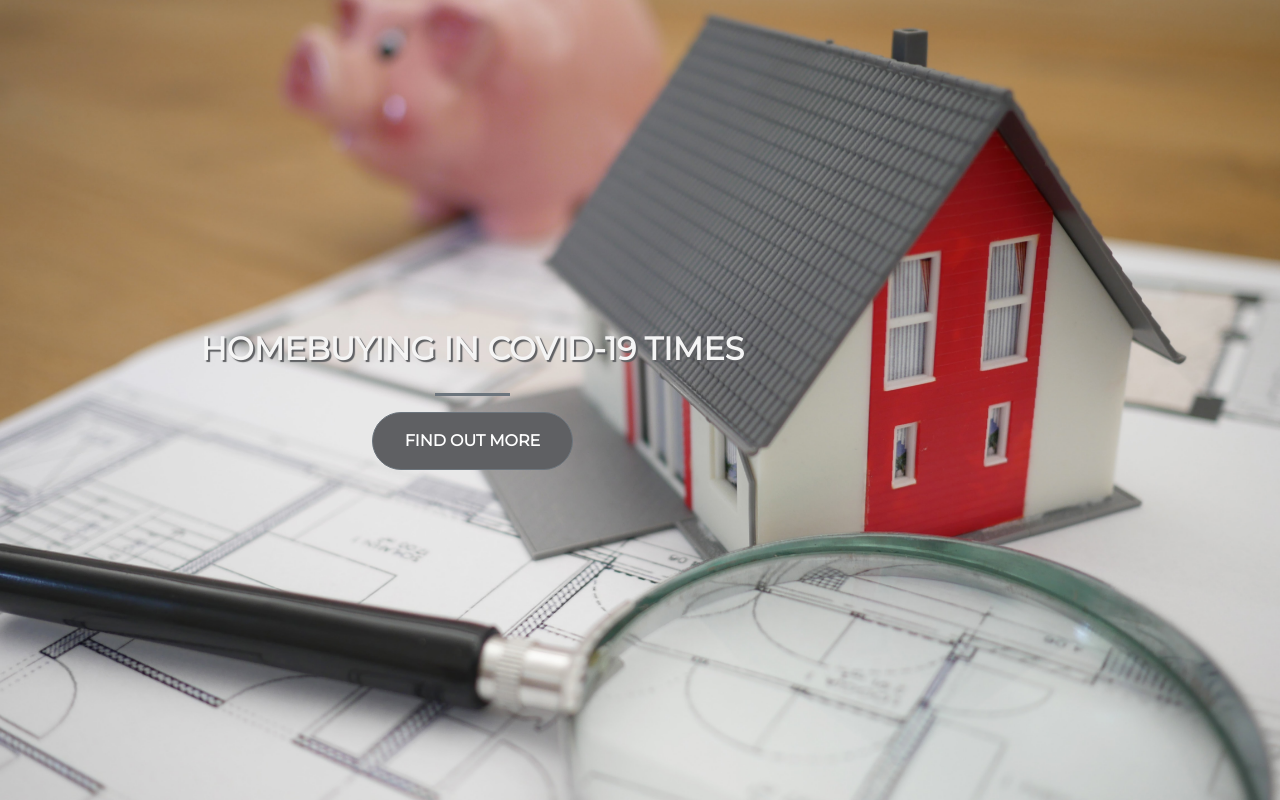
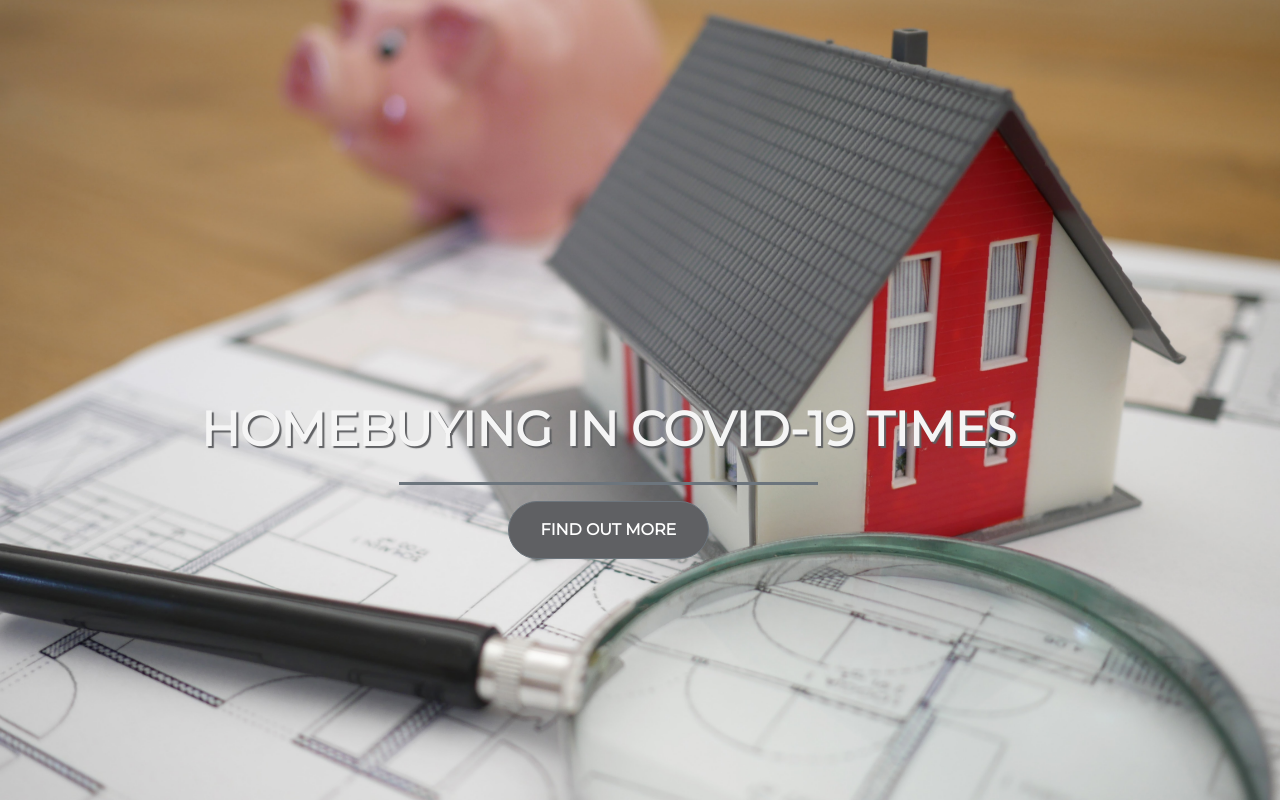
Before and after one commit to jlee8020/home-buying-landing, a plain HTML site: page index.html in a window 1280 px wide. Drawn offline with nearby package versions, Linux system fonts and the light colour scheme.

Commit message:
landing page complete

```diff
--- a/index.html
+++ b/index.html
@@ -6,12 +6,13 @@
     <link href="https://fonts.googleapis.com/css?family=Montserrat" rel="stylesheet">
     <link rel="stylesheet" href="https://stackpath.bootstrapcdn.com/bootstrap/4.3.1/css/bootstrap.min.css" integrity="sha384-ggOyR0iXCbMQv3Xipma34MD+dH/1fQ784/j6cY/iJTQUOhcWr7x9JvoRxT2MZw1T" crossorigin="anonymous">
     <link rel="stylesheet" type="text/css" href="style.css">
-    <title>Home Buyer</title>
+    <title>Home Buying</title>
   </head>
   <body>
     <div class="container d-flex align-items-center h-100">
       <div class="row">
       <header class="text-center col-12">
+        <div class="buffer col-12"></div>
         <h1 class="text-uppercase"><strong>Homebuying in COVID-19 Times</strong></h1>
       </header>
       <section class="text-center col-12">
--- a/style.css
+++ b/style.css
@@ -3,7 +3,7 @@ html {
   width: 100%;
   height: 100%;
   font-family: 'Montserrat', sans-serif;
-  background: url(bglanding.jpg) no-repeat center center fixed;
+  background: url(images/bglanding.jpg) no-repeat center center fixed;
   -webkit-background-size: cover;
   -moz-background-size: cover;
   -o-background-size: cover;
@@ -12,16 +12,18 @@ html {
 }
 
 h1{
-  font-size: 2rem;
+  font-size: 3rem;
   color: whitesmoke;
   text-shadow: 2px 2px 1px rgb(95,96,99);
 }
 hr{
   border-color: rgb(108,117,125,1);
   border-width: 3px ;
-  max-width: 75px
+  max-width: 40%;
 }
-
+.buffer {
+  height: 10rem;
+}
 .btn{
   font-weight: 700;
   border-radius: 300px;
```
Also changed, not shown: images/bglanding.jpg (renamed from bglanding.jpg), images/subscribe-page.png (added), 2 other files.
